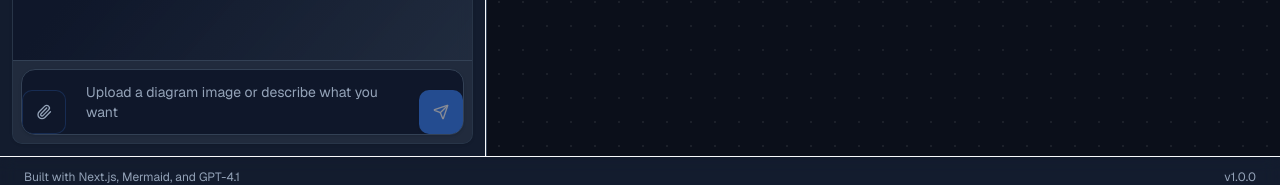
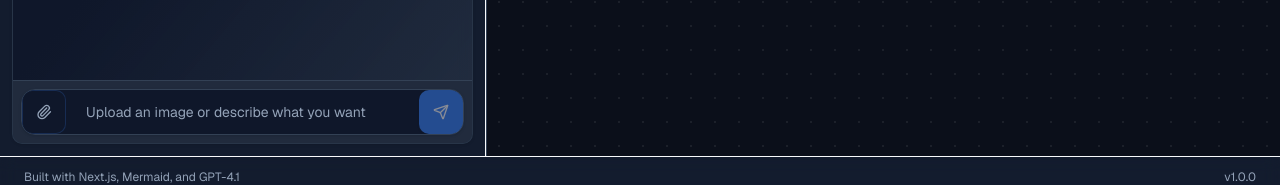
Before and after one commit to devhims/mermaid-agent, a Next.js app: page / in a window 1280 px wide. Shown: the part 603-788 px from the top of the page. Built offline with nearby package versions, Linux system fonts and the light colour scheme.

Commit message:
Update AI model in API routes to use 'gpt-4.1-mini' for improved performance; clean up unused types in GenerateChat component and adjust placeholder text for better clarity.

```diff
--- a/src/app/api/agent/route.ts
+++ b/src/app/api/agent/route.ts
@@ -179,7 +179,7 @@ export async function POST(req: NextRequest) {
     // ========================================
     // Configure the AI model with tools, structured output, and step limits
     const result = streamText({
-      model: openai('gpt-4.1'),
+      model: openai('gpt-4.1-mini'),
       tools,
       prepareStep({ messages }) {
         // Compact the transcript before each turn so we only resend the
--- a/src/app/api/generate/route.ts
+++ b/src/app/api/generate/route.ts
@@ -222,7 +222,7 @@ export async function POST(req: NextRequest) {
     }
 
     const result = streamText({
-      model: openai('gpt-4.1'),
+      model: openai('gpt-4.1-mini'),
       tools,
       experimental_output: Output.object({
         schema: MermaidDiagramSchema,
--- a/src/components/generate-chat.tsx
+++ b/src/components/generate-chat.tsx
@@ -8,7 +8,6 @@ import { Copy, CheckCheck, Paperclip } from 'lucide-react';
 import NextImage from 'next/image';
 import type { UIMessage } from 'ai';
 import type { StickToBottomContext } from 'use-stick-to-bottom';
-import type { AgentActivityStep } from '@/components/diagram-editor';
 import type { FileUIPart } from 'ai';
 import { validateMermaid } from '@/lib/mermaid-validator';
 import { formatLintErrors } from '@/lib/mermaid-lint';
@@ -84,18 +83,6 @@ export function GenerateChat({
       }
     >
   >({});
-
-  type AgentUsage = {
-    totalTokens?: number;
-    inputTokens?: number;
-    outputTokens?: number;
-  };
-  type AgentStatus = {
-    label: string;
-    detail?: string;
-    tone: 'progress' | 'success' | 'error';
-    toolName?: string;
-  };
 
   const normalizeDiagram = (raw: string): string => {
     // Strip code fences and leading/trailing whitespace
@@ -692,7 +679,7 @@ export function GenerateChat({
                 <PromptInputTextarea
                   value={input}
                   onChange={(event) => setInput(event.target.value)}
-                  placeholder='Upload a diagram image or describe what you want'
+                  placeholder='Upload an image or describe what you want'
                   className='flex-1 min-h-11 max-h-[120px] resize-none'
                   preventSubmit={hasPendingUploads}
                 />
```
